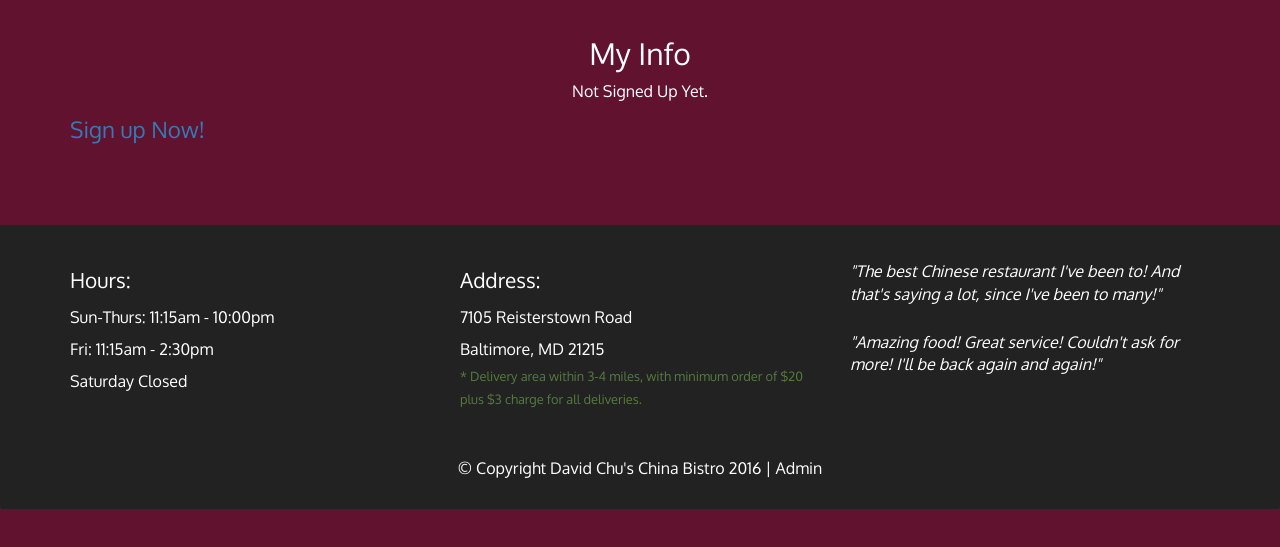
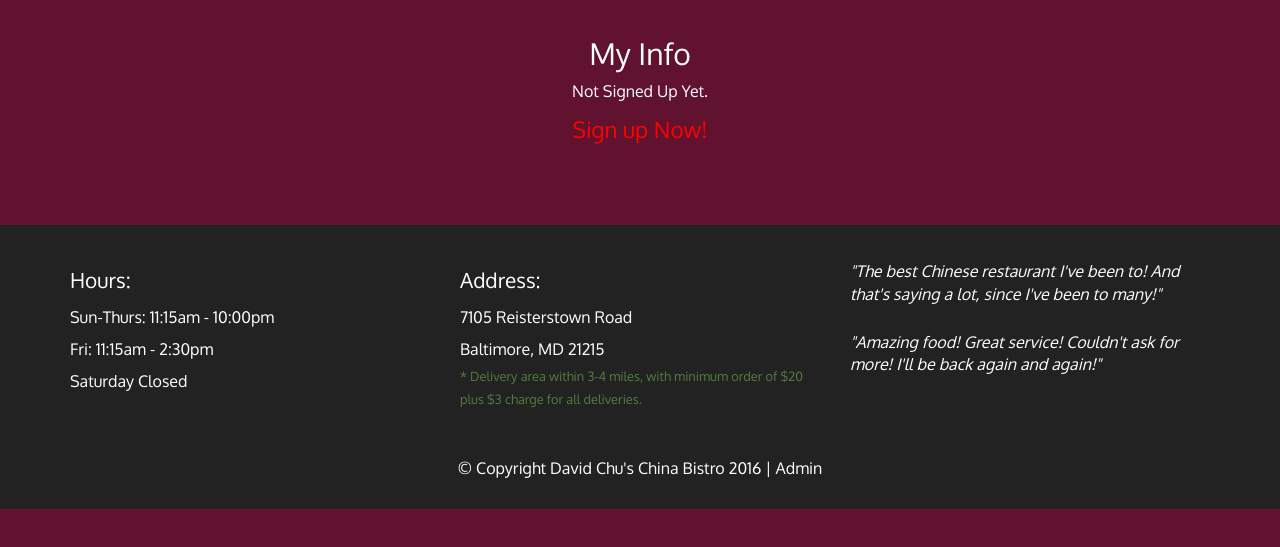
Before and after one commit to NOVATRONICS/module5-solution, a plain HTML site: page index.html at #!/myinfo in a window 1280 px wide. Both pictures are taken after a click on the link "My Info". Shown: the part 173-720 px from the top of the page. Drawn offline with Linux system fonts and the light colour scheme.

Commit message:
fix styles

```diff
--- a/css/public.css
+++ b/css/public.css
@@ -12,17 +12,15 @@
   margin-top: 20px;
 }
 
-#my-info div > p {
+.user-info {
   text-align: center;
 }
-#my-info div > a {
-  text-align: center;
-  text-decoration: none;
+.user-info p span {
+  color: #aaa;
+}
+.user-info a {
+  color: red;
   font-size: 1.4em;
-}
-#my-info div p > span {
-  font-weight: bold;
-  color: #aaa;
 }
 
 #sign-up {
--- a/src/public/user/myinfo.html
+++ b/src/public/user/myinfo.html
@@ -1,14 +1,12 @@
 <div class="container">
 	<h2 id="menu-categories-title" class="text-center">My Info</h2>
 
-	<div id="my-info">
-
-		<div ng-if="!info.user.firstname">
+	<div ng-if="!info.user.firstname" class="user-info">
 		<p>Not Signed Up Yet.</p>
 		<a ui-sref="public.signup">Sign up Now!</a>
 	</div>
 
-		<div ng-if="info.user.firstname">
+	<div ng-if="info.user.firstname" class="user-info">
 		<p><span>First Name:</span> {{info.user.firstname}}</p>
 		<p><span>Last Name:</span> {{info.user.lastname}}</p>
 		<p><span>Email:</span> {{info.user.email}}</p>
@@ -16,12 +14,11 @@
 		<p><span>Your Favorite List:</span></p>
 	</div>
 
-
 	<menu-item ng-repeat="menuItem in info.user.favItems | orderBy:'id'"
 		menu-item="menuItem">
 	</menu-item>
 
 
-	</div>
+
 
 </div>
--- a/src/public/user/reg.controller.js
+++ b/src/public/user/reg.controller.js
@@ -12,6 +12,7 @@ function RegistrationController(menuItems, UserService, MenuService, $q, $state,
   reg.user = {};
   reg.user.favItems = [];
 
+/*
   function checkValidItem(short_name) {
     var item = {short_name: short_name, valid: false};
     reg.menuItems.forEach(function(i) {
@@ -24,7 +25,6 @@ function RegistrationController(menuItems, UserService, MenuService, $q, $state,
     return item;
   }
 
-/*
   reg.submit = function () {
     reg.completed = true;
     UserService.saveUser(reg.user);
```
Also changed, not shown: src/public/user/signup.html (+1 -1 lines). Lines whose indentation alone changed are shown as unchanged.
